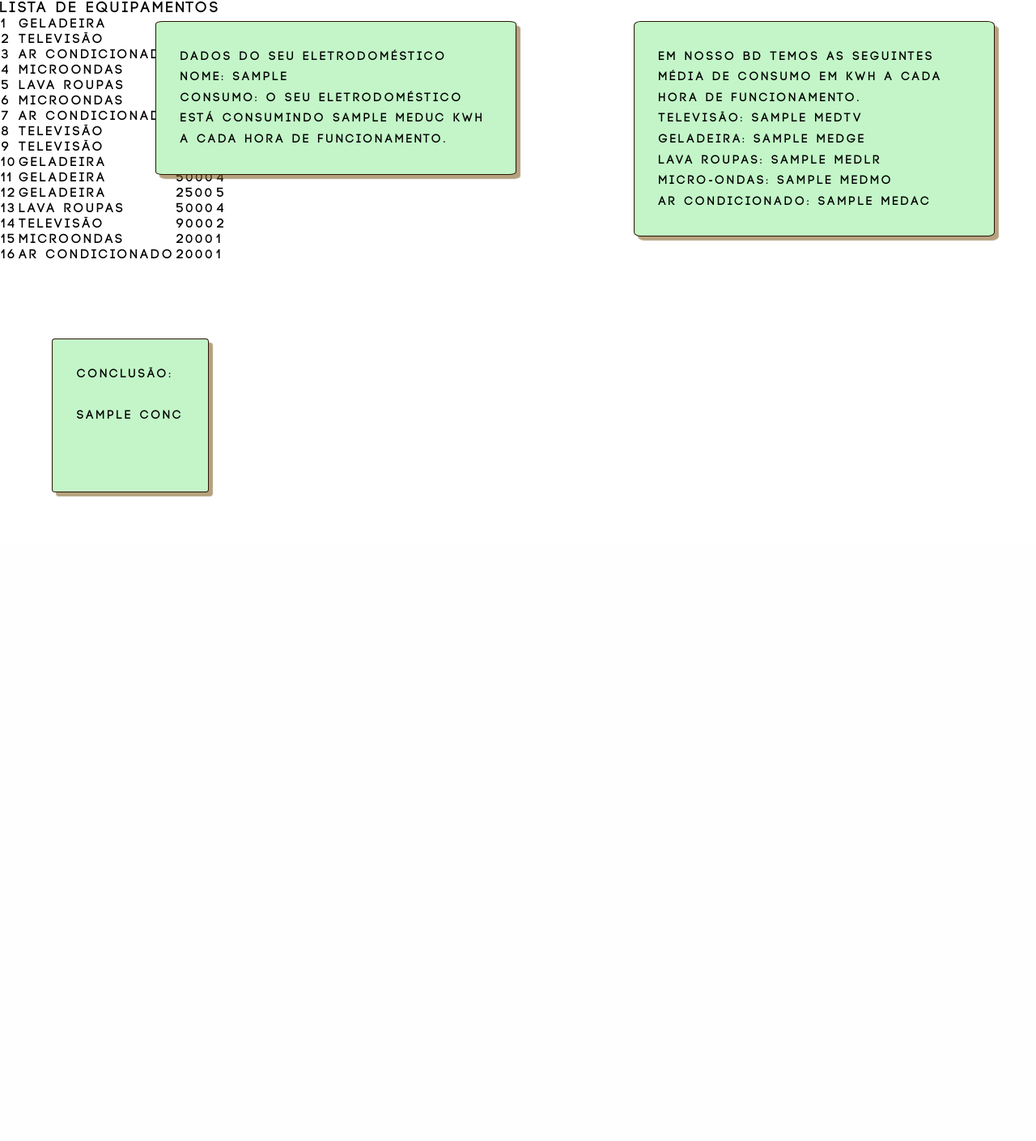
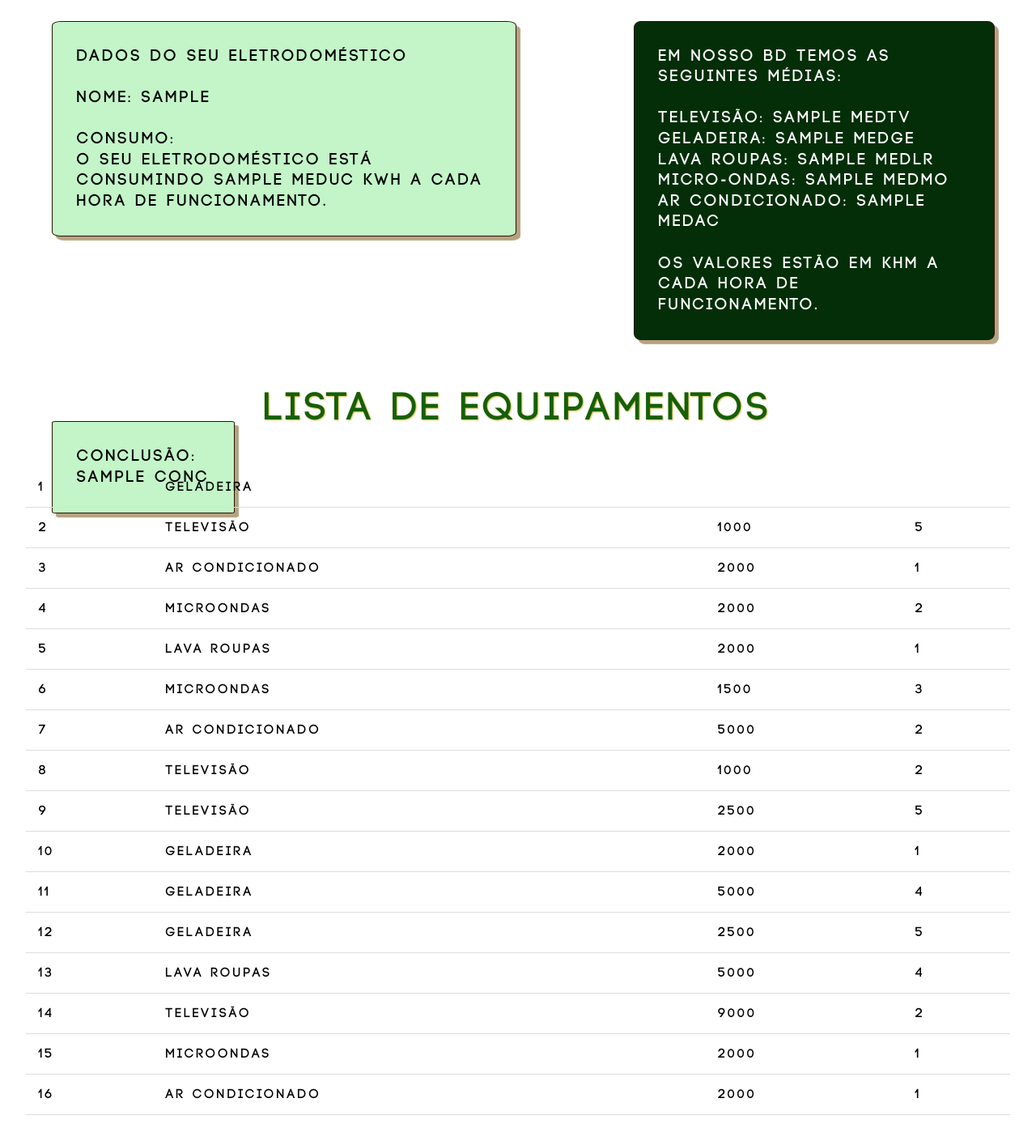
Before and after one commit to luizhenf/202191G5, a Flask app: template templates/resp.html in a window 1280 px wide. Shown: the part 128-1537 px from the top of the page at 81% size. Before the commit the page ends 741 px from the top, so only its background shows below. Run offline with Flask 2, Linux system fonts and the light colour scheme; data comes from the database, SQL or seed files in the repository; both versions use the stored data as it was after the commit; the template is opened without the code that fills it: values that come from a table or form of the project are taken from there, most other values are stand-ins (such as "Sample title", 1, 10 or a date in 2020).

Commit message:
commit final

```diff
--- a/app.py
+++ b/app.py
@@ -59,22 +59,25 @@ def resp():
     sumteac = db.session.query(func.sum(Equipamento.tempo)).filter(Equipamento.nome=='Ar Condicionado').scalar()
     medac = sumcoac / sumteac
     if (un == 'Televisão') and (meduc > medtv):
-        conc = "O consumo de sua televisão está acima da média"
+        conc = "O consumo de sua televisão está acima da média!"
     if (un == 'Televisão') and (meduc <= medtv):
-        conc = "O consumo de sua televisão está dentro do esperado"
+        conc = "O consumo de sua televisão está dentro do esperado!"
     if (un == 'Geladeira') and (meduc > medge):
-        conc = "O consumo de sua geladeira está acima da média"
+        conc = "O consumo de sua geladeira está acima da média!"
     if (un == 'Geladeira') and (meduc <= medge):
-        conc = "O consumo de sua geladeira está dentro do esperado"
+        conc = "O consumo de sua geladeira está dentro do esperado!"
     if (un == 'Lava Roupas') and (meduc > medlr):
-        conc = "O consumo de sua Lava Roupas está acima da média"
+        conc = "O consumo de sua Lava Roupas está acima da média!"
     if (un == 'Lava Roupas') and (meduc <= medlr):
-        conc = "O consumo de sua Lava Roupas está dentro do esperado"
+        conc = "O consumo de sua Lava Roupas está dentro do esperado!"
     if (un == 'Microondas') and (meduc > medmo):
-        conc = "O consumo de seu Micro-ondas está acima da média"
+        conc = "O consumo de seu Micro-ondas está acima da média!"
     if (un == 'Microondas') and (meduc <= medmo):
-        conc = "O consumo de seu Micro-ondas está dentro do esperado"
-
+        conc = "O consumo de seu Micro-ondas está dentro do esperado!"
+    if (un == 'Ar Condicionado') and (meduc > medac):
+        conc = "O consumo de seu Ar Condicionado está acima da média!"
+    if (un == 'Ar Condicionado') and (meduc <= medac):
+        conc = "O consumo de seu Ar Condicionado está dentro do esperado!"
     return render_template('resp.html', conc=conc, un=un, meduc=meduc, medtv=medtv, equipamentos=equipamentos, medge=medge, medlr=medlr, medmo=medmo, medac=medac)
 
 
--- a/static/css/styles.css
+++ b/static/css/styles.css
@@ -205,7 +219,7 @@ section#new button:hover {
 
 section#card h2{
     position: absolute;
-    left: 15vw;
+    left: 5vw;
     margin-top: 2vw;
     justify-content: right;
     background-color:rgb(195, 245, 200);
@@ -213,8 +227,8 @@ section#card h2{
     border-radius: 2%;
     border: 1px solid #2a1405;
     box-shadow: 5px 5px 1px 0px #7c5b1d90;
-    width: 30vw;
-    font-size: 15px;
+    width: 40vw;
+    font-size: 20px;
     line-height: 2vw;
 }
 section#card h3{
@@ -222,20 +236,21 @@ section#card h3{
     right: 4vw;
     margin-top: 2vw;
     justify-content: right;
-    background-color:rgb(195, 245, 200);
+    background-color:rgb(4, 46, 8);
     padding: 30px;
     border-radius: 2%;
     border: 1px solid #2a1405;
     box-shadow: 5px 5px 1px 0px #7c5b1d90;
     width: 30vw;
-    font-size: 15px;
+    font-size: 20px;
     line-height: 2vw;
+    color:#fff;
 }
 
 section#card h4{
     position: absolute;
     left: 5vw;
-    bottom: 5vw;
+    bottom: 3vw;
     justify-content: left;
     background-color:rgb(195, 245, 200);
     padding: 30px;
@@ -243,8 +258,37 @@ section#card h4{
     border: 1px solid #2a1405;
     box-shadow: 5px 5px 1px 0px #7c5b1d90;
     width:max-content;
-    font-size: 15px;
+    font-size: 20px;
     line-height: 2vw;
 }
 
+section#lista_equipamentos {
+    position:relative;
+    top:35vw;
+    padding: 2rem;
+    overflow-x: auto;
+  }
+
+  section#lista_equipamentos h3 {
+     text-align: center;
+     color: #165f09;
+     font-size: 3rem;
+     text-shadow: 1px 1px 2px #d3b947;
+     letter-spacing: 0.3rem;
+     margin-bottom: 3rem;
+   }
+
+   section#lista_equipamentos table {
+     border-collapse: collapse;
+     width: 100%;
+     border-spacing: 0;
+   }
+
+  section#lista_equipamentos table td {
+    padding: 1rem;
+    border-bottom: 1px solid #ddd;
+    text-align: left;
+  }
+
+
 /* Fim estilos da página resp.html*/
--- a/templates/index.html
+++ b/templates/index.html
@@ -21,7 +21,7 @@
 
         <nav>
             <h2>
-                Compare o consumo de energia de seu eletrodoméstico com a média de nosso banco de dados e descubra se ele está tendo um consumo acima da média.
+                Compare o consumo de energia de seu eletrodoméstico com a média de nosso banco de dados e descubra se ele está consumindo acima da média.
             </h2>
         </nav>
         <section id="banner">
--- a/templates/resp.html
+++ b/templates/resp.html
@@ -22,21 +22,23 @@
 
         <section id="card">
             <h2>
-                Dados do seu eletrodoméstico<br>
-                Nome: {{ un }} <br>
-                Consumo: O seu eletrodoméstico está consumindo {{ meduc }} kwh a cada hora de funcionamento. <br>
+                Dados do seu eletrodoméstico<br><br>
+                Nome: {{ un }} <br><br>
+                Consumo: <br>
+                O seu eletrodoméstico está consumindo {{ meduc }} kwh a cada hora de funcionamento. <br>
             </h2>
             <h3>
-                Em nosso BD temos as seguintes média de consumo em kwh a cada hora de funcionamento.<br>
+                Em nosso BD temos as seguintes médias:<br><br>
                 Televisão: {{ medtv }} <br>
                 Geladeira: {{ medge }} <br>
                 Lava Roupas: {{ medlr }} <br>
                 Micro-ondas: {{ medmo }} <br>
-                Ar Condicionado: {{ medac }} <br>
+                Ar Condicionado: {{ medac }} <br><br>
+                Os valores estão em khm a cada hora de funcionamento.
             </h3>
             <h4>
-                Conclusão:<br><br>
-                {{ conc }} <br><br><br>
+                Conclusão:<br>
+                {{ conc }} <br>
             </h4>
         </section>
 
```
Also changed, not shown: other parts of static/css/styles.css (+32 -18 lines), templates/new.html (+9 -6 lines), equipamentos.sqlite3.
